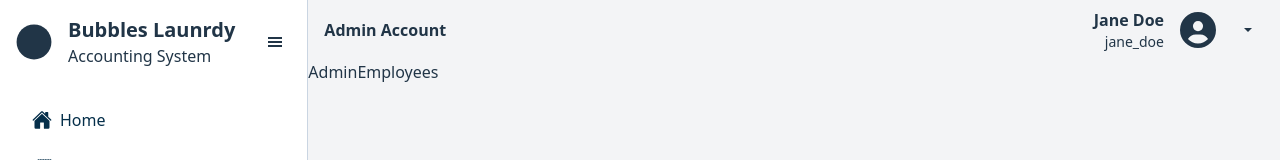
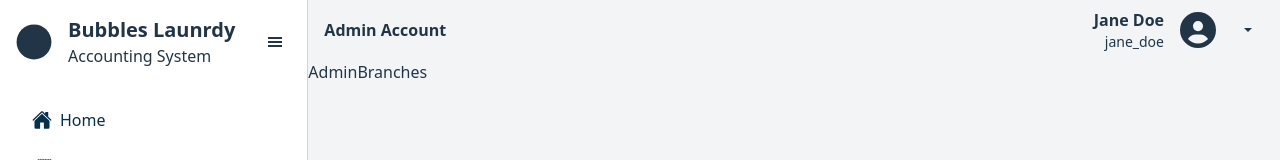
Before and after one commit to enzk0/bubbles-accounting-system, a React (Vite) app in the folder frontend/: page /admin/branches in a window 1280 px wide. Shown: the top 160 px of the page. Built offline with nearby package versions, Linux system fonts and the light colour scheme.

Commit message:
IMPL: renamed div

```diff
--- a/frontend/src/pages/AdminBranches.jsx
+++ b/frontend/src/pages/AdminBranches.jsx
@@ -1,7 +1,7 @@
 import React from "react";
 
 function AdminEmployees() {
-    return <div>AdminEmployees</div>;
+    return <div>AdminBranches</div>;
 }
 
 export default AdminEmployees;
```
